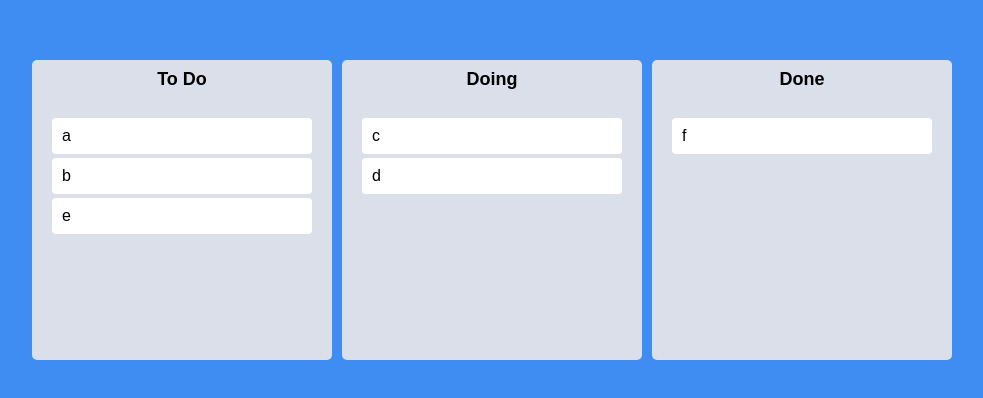
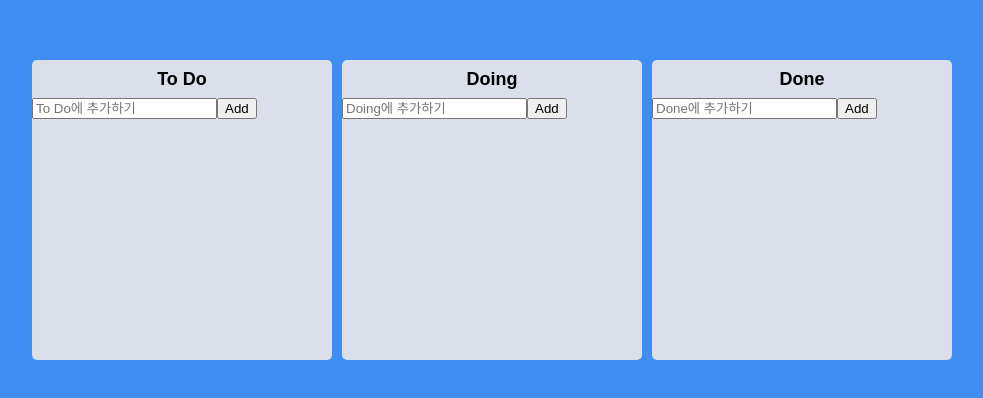
Before and after one commit to kihyeoon/react-masterclass, a React (Create React App) app: page / in a window 1280 px wide. Shown: the part 190-588 px from the top of the page, without its empty margins (148-1131 px from the left). Built offline with nearby package versions, Linux system fonts and the light colour scheme.

Commit message:
6.14 Task Objects

```diff
--- a/src/Components/Board.tsx
+++ b/src/Components/Board.tsx
@@ -1,6 +1,8 @@
 import { Droppable } from "react-beautiful-dnd";
 import DragabbleCard from "./DragabbleCard";
 import styled from "styled-components";
+import { useForm } from "react-hook-form";
+import { IToDo } from "../atom";
 
 const Wrapper = styled.div`
   width: 300px;
@@ -37,15 +39,37 @@
   padding: 20px;
 `;
 
+interface IForm {
+  toDo: string;
+}
+
+const Form = styled.form`
+  width: 100%;
+`;
+
 interface IProps {
-  toDos: string[];
+  toDos: IToDo[];
   boardId: string;
 }
 
 export function Board({ toDos, boardId }: IProps) {
+  const { register, setValue, handleSubmit } = useForm<IForm>();
+  const onValid = (data: IForm) => {
+    setValue("toDo", "");
+    console.log(data);
+  };
+
   return (
     <Wrapper>
       <Title>{boardId}</Title>
+      <Form onSubmit={handleSubmit(onValid)}>
+        <input
+          type="text"
+          placeholder={`${boardId}에 추가하기`}
+          {...register("toDo", { required: true })}
+        />
+        <button type="submit">Add</button>
+      </Form>
       <Droppable droppableId={boardId}>
         {(provided, snapshot) => (
           <Area
@@ -55,7 +79,12 @@
             isDraggingFromThis={!!snapshot.draggingFromThisWith}
           >
             {toDos.map((toDo, index) => (
-              <DragabbleCard key={toDo} index={index} toDo={toDo} />
+              <DragabbleCard
+                key={toDo.id}
+                index={index}
+                toDoId={toDo.id}
+                toDoText={toDo.text}
+              />
             ))}
             {provided.placeholder}
           </Area>
--- a/src/Components/DragabbleCard.tsx
+++ b/src/Components/DragabbleCard.tsx
@@ -13,14 +13,15 @@
 `;
 
 interface IProps {
-  toDo: string;
+  toDoId: number;
+  toDoText: string;
   index: number;
 }
 
-function DragabbleCard({ toDo, index }: IProps) {
-  console.log(toDo, "render");
+function DragabbleCard({ toDoId, toDoText, index }: IProps) {
+  console.log(toDoText, "render");
   return (
-    <Draggable key={toDo} draggableId={toDo} index={index}>
+    <Draggable key={toDoId} draggableId={toDoId.toString()} index={index}>
       {(provided, snapshot) => (
         <Card
           ref={provided.innerRef}
@@ -28,7 +29,7 @@
           {...provided.dragHandleProps}
           isDragging={snapshot.isDragging}
         >
-          {toDo}
+          {toDoText}
         </Card>
       )}
     </Draggable>
--- a/src/atom.tsx
+++ b/src/atom.tsx
@@ -1,15 +1,20 @@
 import { atom } from "recoil";
+
+export interface IToDo {
+  id: number;
+  text: string;
+}
 
 interface IToDoState {
   // 인덱스 시그니처(index signature)
-  [board: string]: string[];
+  [board: string]: IToDo[];
 }
 
 export const toDoState = atom<IToDoState>({
   key: "toDo",
   default: {
-    "To Do": ["a", "b", "e"],
-    Doing: ["c", "d"],
-    Done: ["f"],
+    "To Do": [],
+    Doing: [],
+    Done: [],
   },
 });
```
